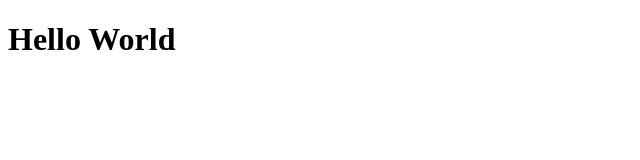
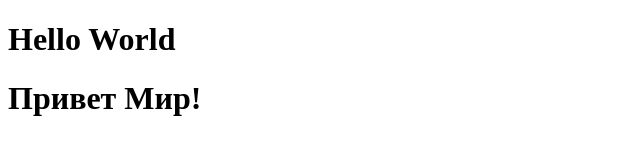
Before and after one commit to EduardSufeliak0907/front-end, a plain HTML site: page index.html in a window 1280 px wide. Shown: the whole page, without its empty margins (0-640 px from the left). Drawn offline with Linux system fonts and the light colour scheme.

Commit message:
Changed index.html

```diff
--- a/index.html
+++ b/index.html
@@ -8,5 +8,6 @@
 </head>
 <body>
     <h1>Hello World</h1>
+    <h1>Привет Мир!</h1>
 </body>
 </html>
```
